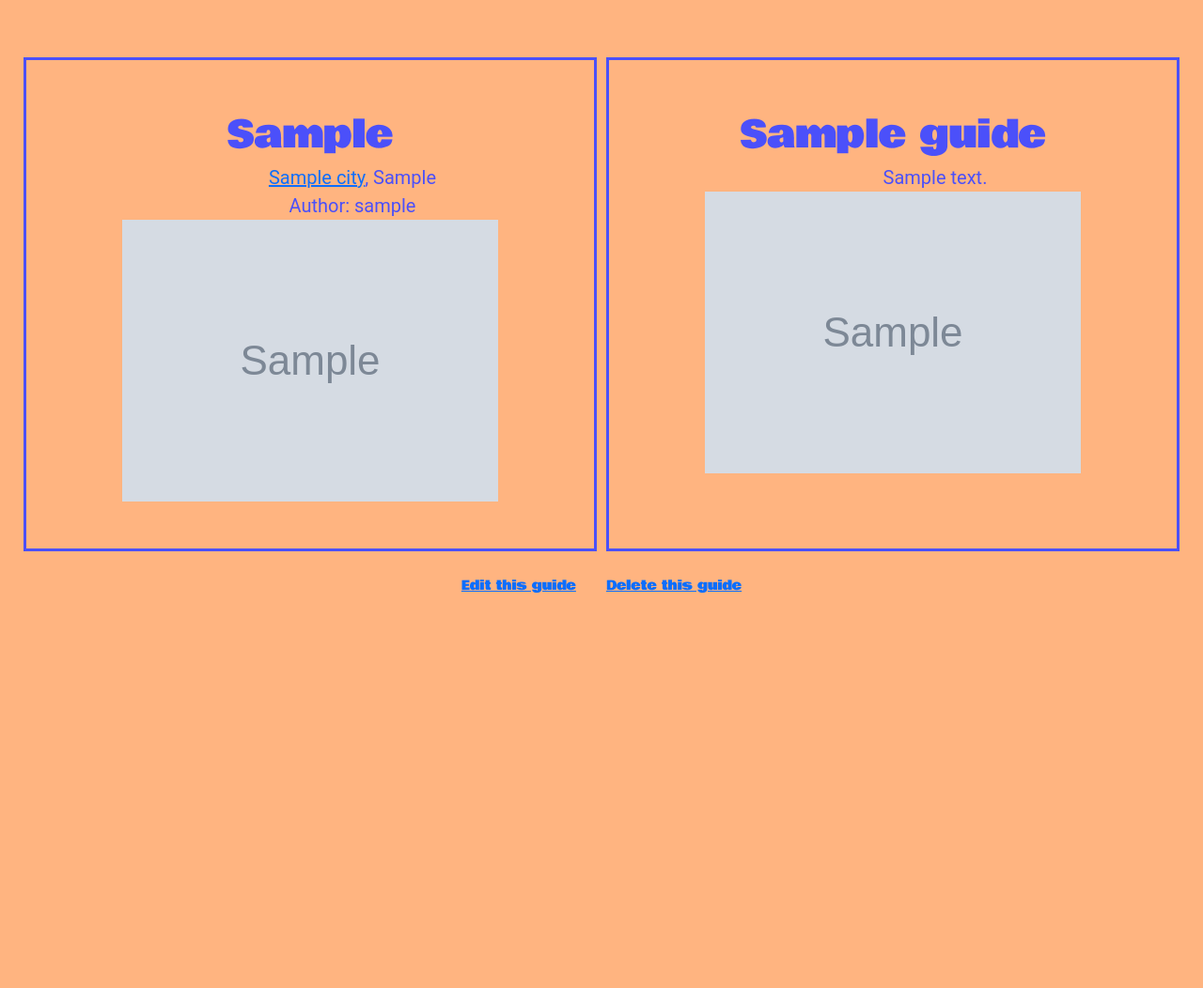
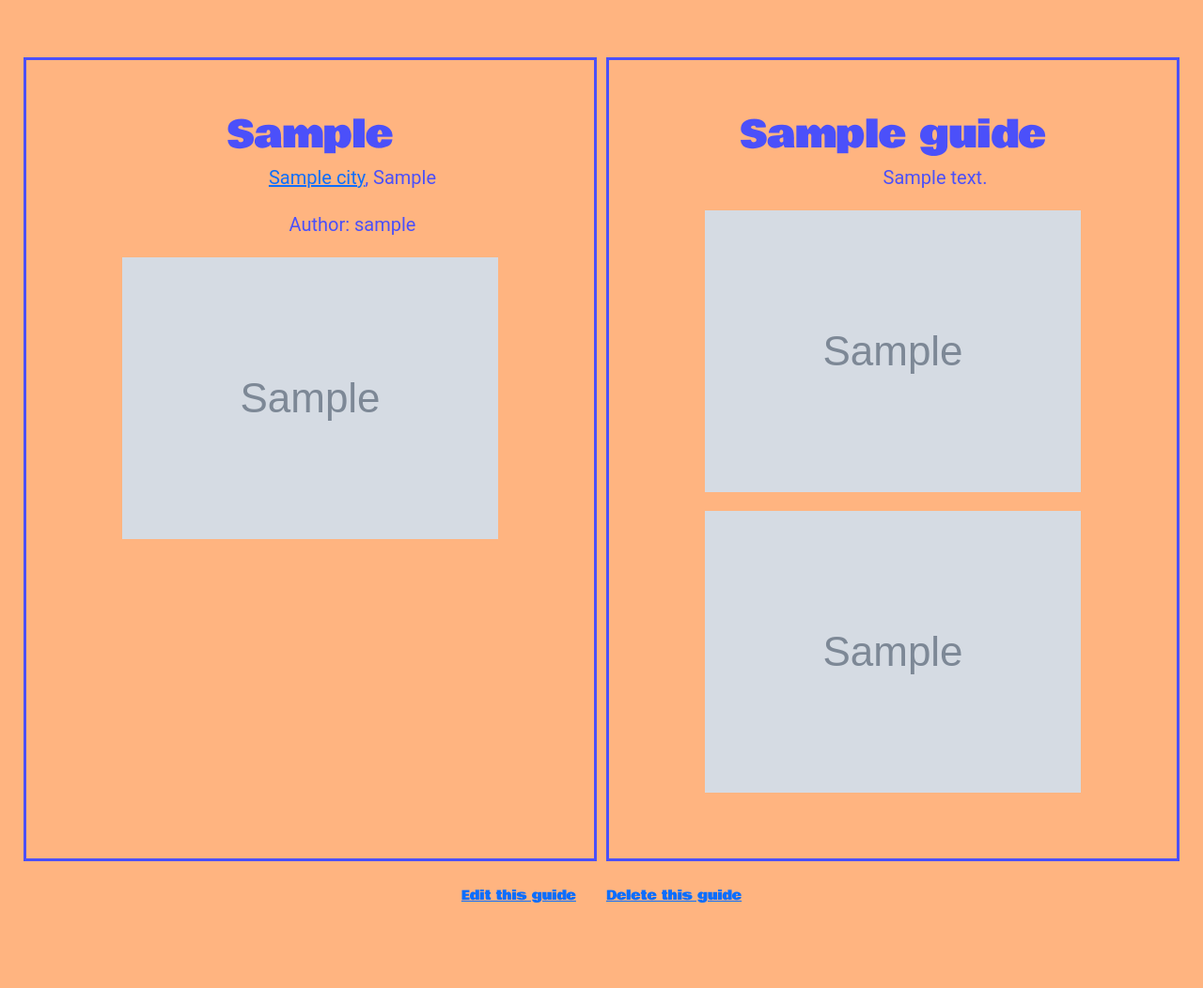
Before and after one commit to tmarra122333/travelr, a Django app: page /guides/1 in a window 1280 px wide. Shown: the part 59-1111 px from the top of the page at 94% size. Before the commit the page ends 691 px from the top, so only its background shows below. Run offline with Django 4.2, Linux system fonts and the light colour scheme; tables that the repository leaves empty hold one stand-in row (values such as "Sample post"); grey boxes marked "Sample" are stand-in pictures.

Commit message:
optional pics

```diff
--- a/main_app/static/styles/profile.css
+++ b/main_app/static/styles/profile.css
@@ -86,6 +86,7 @@
     max-width: 600px;
     font-family: 'Roboto', sans-serif;
     text-align: center !important;
+    margin-bottom: 20px;
 }
 
 .guide_description {
--- a/main_app/templates/guide_detail.html
+++ b/main_app/templates/guide_detail.html
@@ -90,6 +90,9 @@
                 </div>
                 <div>
                     <img class="guide_detail_image" src="{{ guide.image }}">
+                    {%if guide.image2 %}
+                    <img class="guide_detail_image" src="{{ guide.image2 }}">
+                    {%endif%}
                 </div>
             </div>
         </div>
```
